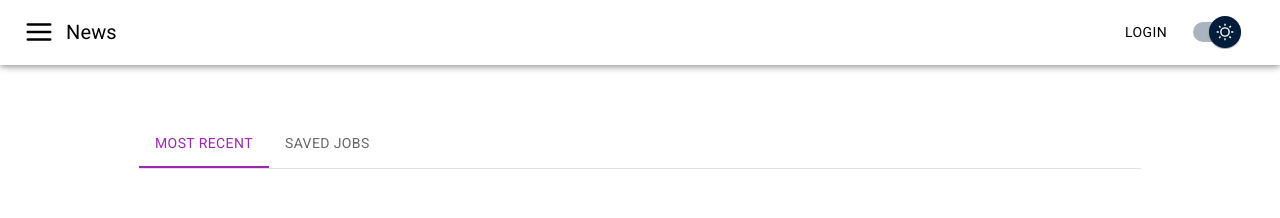
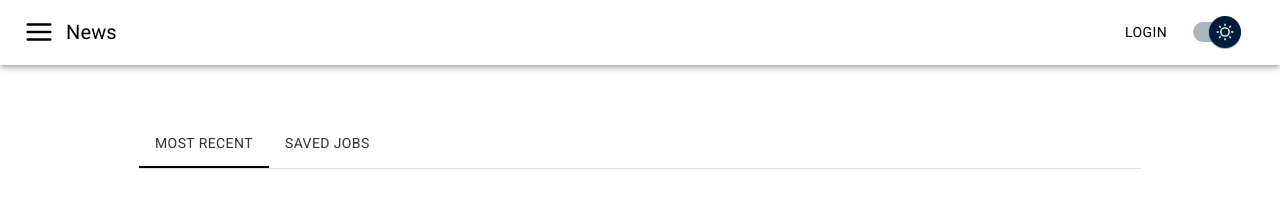
Before and after one commit to HmSani6699/News_inshorts, a React (Vite) app: page / in a window 1280 px wide. Shown: the top 218 px of the page. Built offline with nearby package versions, Linux system fonts and the light colour scheme.

Commit message:
update tab color

```diff
--- a/src/Pages/Home/TabBox/TabBox.jsx
+++ b/src/Pages/Home/TabBox/TabBox.jsx
@@ -11,6 +11,7 @@ import Navbar from "../../../Navber/Navbar";
 import SideNavebar from "../../../Navber/SideNavebar";
 import { useTranslation } from "react-i18next";
 import { Link } from "react-router-dom";
+import { useTheme } from "../../../Theme/Theme";
 
 function CustomTabPanel(props) {
   const { children, value, index, ...other } = props;
@@ -48,13 +49,9 @@ const TabBox = () => {
     setValue(newValue);
   };
 
-  const textColor = getComputedStyle(document.documentElement).getPropertyValue(
-    "--text-color"
-  );
-
-  const bgColor = getComputedStyle(document.documentElement).getPropertyValue(
-    "--bg-color"
-  );
+  const { theme } = useTheme();
+  const textColor = theme === "dark" ? "#ffffff" : "#000000";
+  const indicatorColor = theme === "dark" ? "#ffffff" : "#000000";
 
   return (
     <Container sx={{ my: 5, maxWidth: "1050px" }} maxWidth="1050px">
@@ -63,8 +60,13 @@ const TabBox = () => {
           <Tabs
             value={value}
             onChange={handleChange}
-            textColor="secondary"
-            indicatorColor="secondary"
+            textColor={textColor}
+            // indicatorColor={theme === "dark" ? "secondary" : "primary"}
+            TabIndicatorProps={{
+              style: {
+                backgroundColor: indicatorColor,
+              },
+            }}
             aria-label="basic tabs example"
           >
             <Tab label="Most Recent" {...a11yProps(0)} />
--- a/src/Slider/Slider.jsx
+++ b/src/Slider/Slider.jsx
@@ -34,7 +34,7 @@ const Slider = () => {
 
   return (
     <div className="slider-container  pt-[100px] pb-[20px] w-full  flex items-center">
-      <div className="border lg:mx-[0px] mx-[10px] border-gray-500 rounded-[15px] shadow-lg h-full  lg:-h-[620px]  lg:mb-[20px] w-full ">
+      <div className="border lg:mx-[0px] mx-[10px] border-gray-500 rounded-[15px] shadow-lg   lg:mb-[20px] w-full ">
         <div>
           <div className=" h-[260px] lg:h-[210px] w-full">
             <img
@@ -68,7 +68,7 @@ const Slider = () => {
               less for quick consumption.
               {/* <span className="text-[14px]  cursor-pointer">See more</span> */}
             </p>
-            <div className=" mt-[20px] lg:mt-[0px] my-[10px]  flex  items-center justify-between pr-[10px]">
+            <div className=" mt-[20px]  mb-[20px]  flex  items-center justify-between pr-[10px]">
               <Link className="text-[14px]">read more at Goole play</Link>
               <div className="lg:hidden gap-[20px] flex">
                 <BookmarkBorderOutlinedIcon
```
